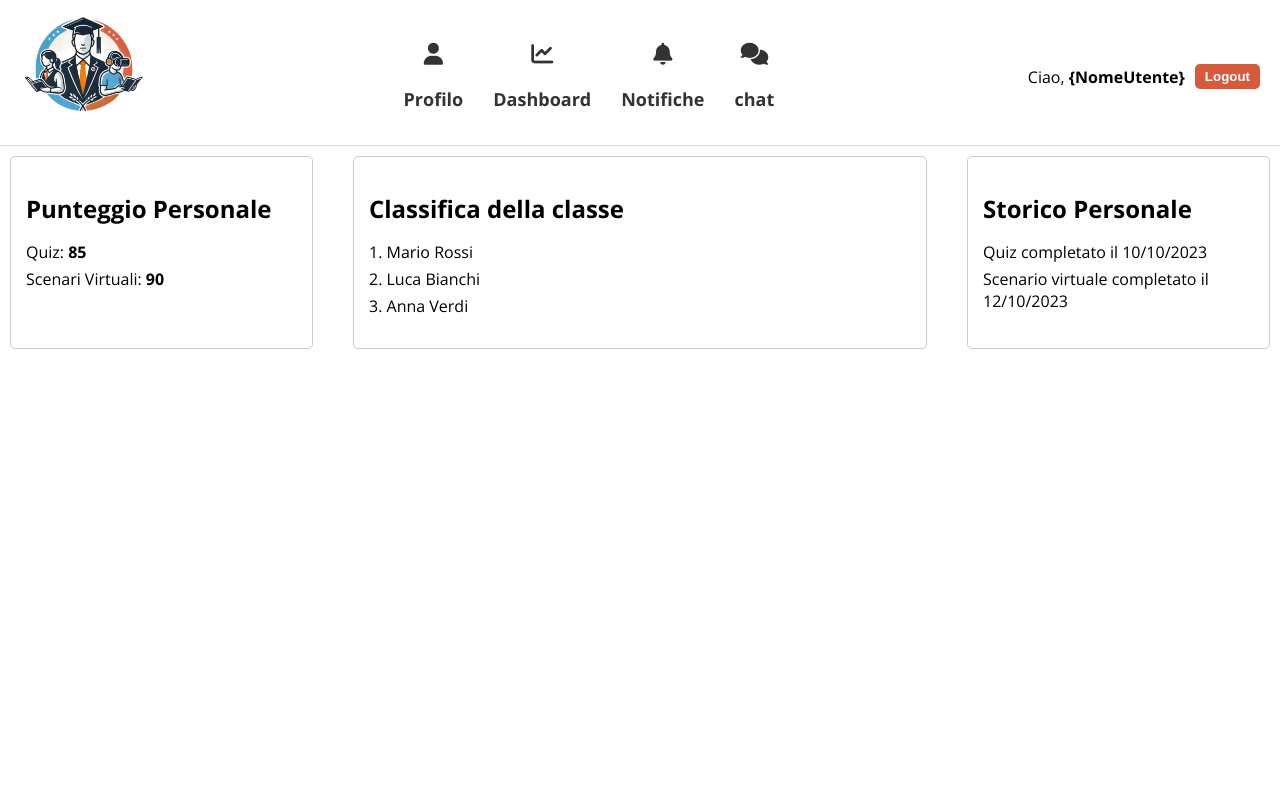
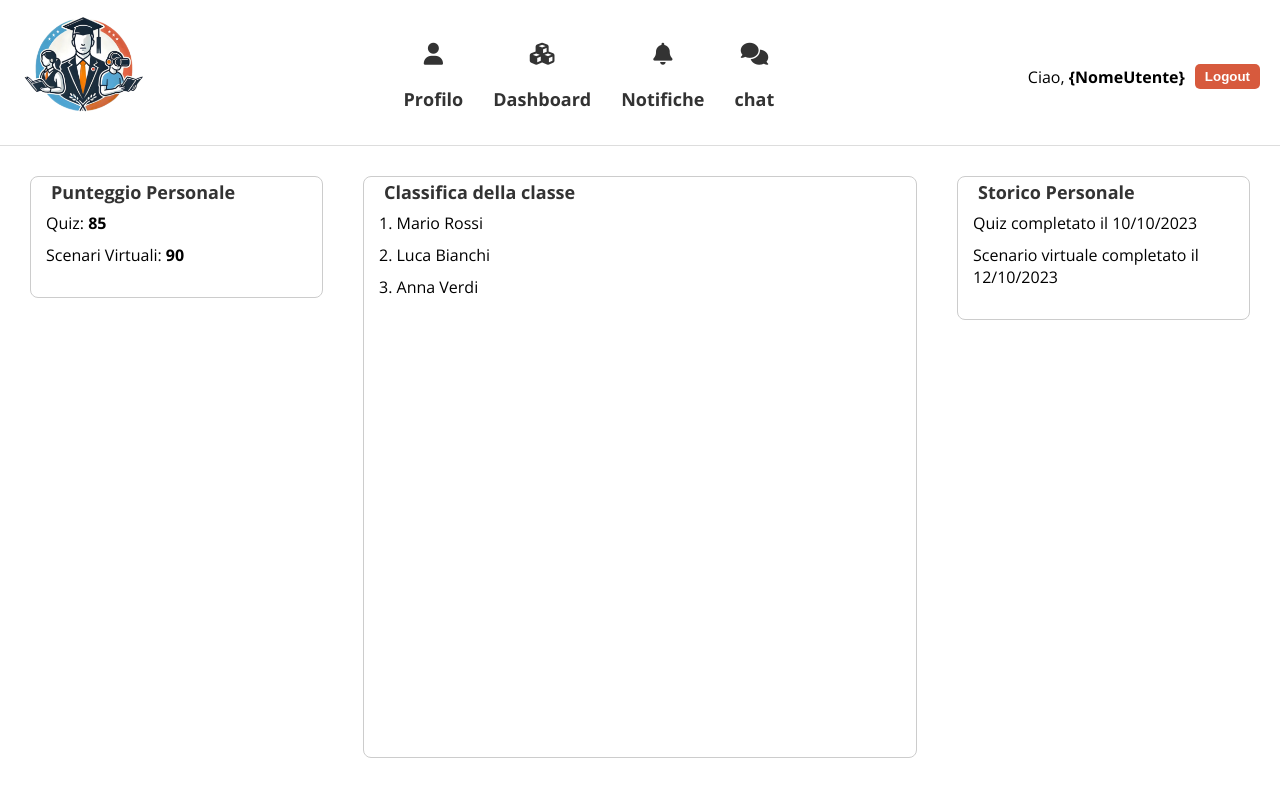
Before and after one commit to wassupiari/BeYourChoice, a Flask app: page / in a window 1280 px wide. Run offline with Flask 3, Linux system fonts and the light colour scheme.

Commit message:
Aggiornato dashboardStudente

```diff
--- a/app/templates/dashboardStudente.html
+++ b/app/templates/dashboardStudente.html
@@ -2,7 +2,7 @@
 <html>
 <head>
   <title>BeYourChoice Dashboard</title>
-    <link href="https://fonts.googleapis.com/css2?family=Open+Sans:wght@400;700&display=swap" rel = "stylesheet">
+  <link href="https://fonts.googleapis.com/css2?family=Open+Sans:wght@400;700&display=swap" rel="stylesheet">
   <link rel="stylesheet" href="{{ url_for('static', filename='css/styledashboard.css') }}">
 </head>
 <body>
@@ -19,7 +19,7 @@
         </div>
 
         <!-- Classifica della classe -->
-      <div class="box half-width">
+        <div class="box tall-box half-width">
           <h2>Classifica della classe</h2>
           <ul>
             <li>1. Mario Rossi</li>
--- a/app/templates/header.html
+++ b/app/templates/header.html
@@ -17,7 +17,7 @@
                     <span>Profilo</span>
                 </a>
                 <a href="" class="nav-link">
-                    <i class="fas fa-chart-line"></i><br>
+                    <i class="fas fa-cubes"></i><br>
                     <span>Dashboard</span>
                 </a>
                 <a href="" class="nav-link">
--- a/public/css/styledashboard.css
+++ b/public/css/styledashboard.css
@@ -1,23 +1,38 @@
 @import url('https://fonts.googleapis.com/css2?family=Open+Sans:wght@400;700&display=swap');
+
 body {
-      font-family: sans-serif;
+  font-family: 'Open Sans', sans-serif;
   margin: 0;
+  padding: 0;
+  min-height: 100vh;
+  display: flex;
+  flex-direction: column;
+}
+
+.dashboard {
+  padding: 20px;
+  flex: 1; /* Assicura che la sezione prenda tutto lo spazio disponibile */
 }
 
 .section {
   display: flex;
   justify-content: space-between;
   gap: 20px;
-      flex-wrap: wrap; /* Gestisce il wrapping per schermi piccoli */
+  flex-wrap: wrap;
 }
 
 .box {
   border: 1px solid #ccc;
+  border-radius: 8px;
   padding: 15px;
-      border-radius: 5px;
-      flex: 1; /* Rende le box flessibili */
-      min-height: 100%;
+  position: relative; /* Necessario per posizionare il titolo sopra la linea */
+  flex: 1;
+  height: 10%;
   margin: 10px;
+}
+
+.box.tall-box {
+  height: calc(100vh - 250px); /* Rende i box alti quanto la pagina meno header e margini */
 }
 
 .box.half-width {
@@ -25,16 +40,25 @@ body {
 }
 
 .box h2 {
-      margin-bottom: 10px;
+  position: absolute;
+  top: -12px; /* Posiziona il titolo sopra il bordo */
+  left: 10px;
+  background: white; /* Sfondo per coprire il bordo */
+  padding: 0 10px;
+  font-size: 18px;
+  color: #333;
+  font-weight: bold;
 }
 
 .box ul {
   list-style: none;
   padding: 0;
+  margin-top: 20px; /* Lascia spazio sotto il titolo */
 }
 
 .box li {
-      margin-bottom: 5px;
+  margin-bottom: 10px;
+  font-size: 16px;
 }
 
 .box li span {
```
Lines whose indentation alone changed are shown as unchanged.
